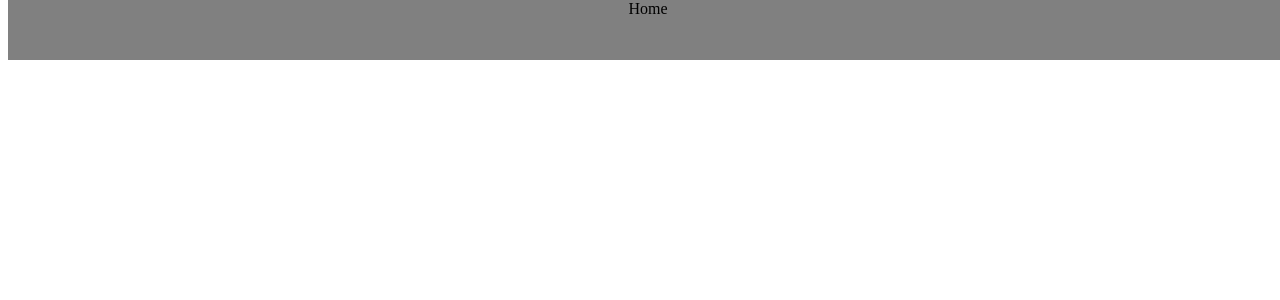
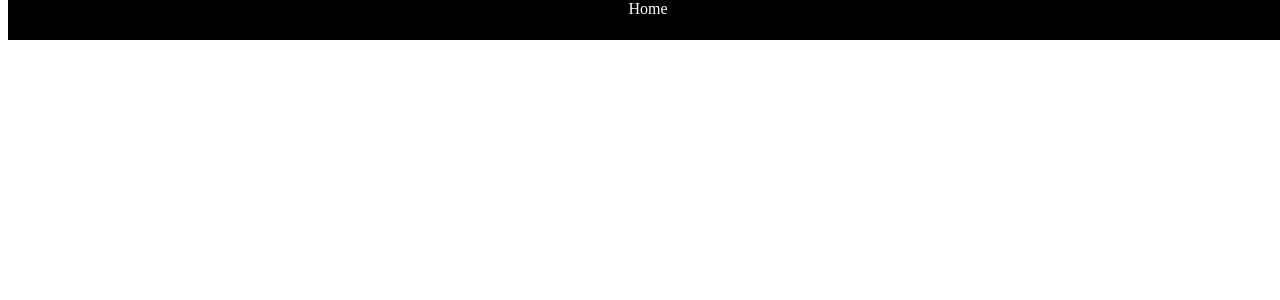
Before and after one commit to HamzaaMB/portfolio, a React (Create React App) app in the folder client/: page / in a window 1280 px wide. Shown: the top 300 px of the page. Built offline with nearby package versions, Linux system fonts and the light colour scheme.

Commit message:
styling to navbar added

```diff
--- a/client/src/components/Navbar.js
+++ b/client/src/components/Navbar.js
@@ -9,9 +9,10 @@ const Navbar = () => {
 
   const navbarStyles = {
     position: 'fixed',
-    height: '60px',
+    height: '40px',
     width: '100%',
-    backgroundColor: 'grey',
+    color: 'white',
+    backgroundColor: 'black',
     textAlign: 'center',
     transition: 'top 0.6s',
   }
@@ -34,7 +35,7 @@ const Navbar = () => {
     return  () => window.removeEventListener('scroll', handleScroll)
   }, [prevScrollPos, visible, handleScroll])
 
-  return <div className="navbar" style={{ ...navbarStyles, top: visible ? '0' : '-60px' }}>Home</div>
+  return <div className="navbar" style={{ ...navbarStyles, top: visible ? '0' : '-40px' }}>Home</div>
 
 }
 
```
